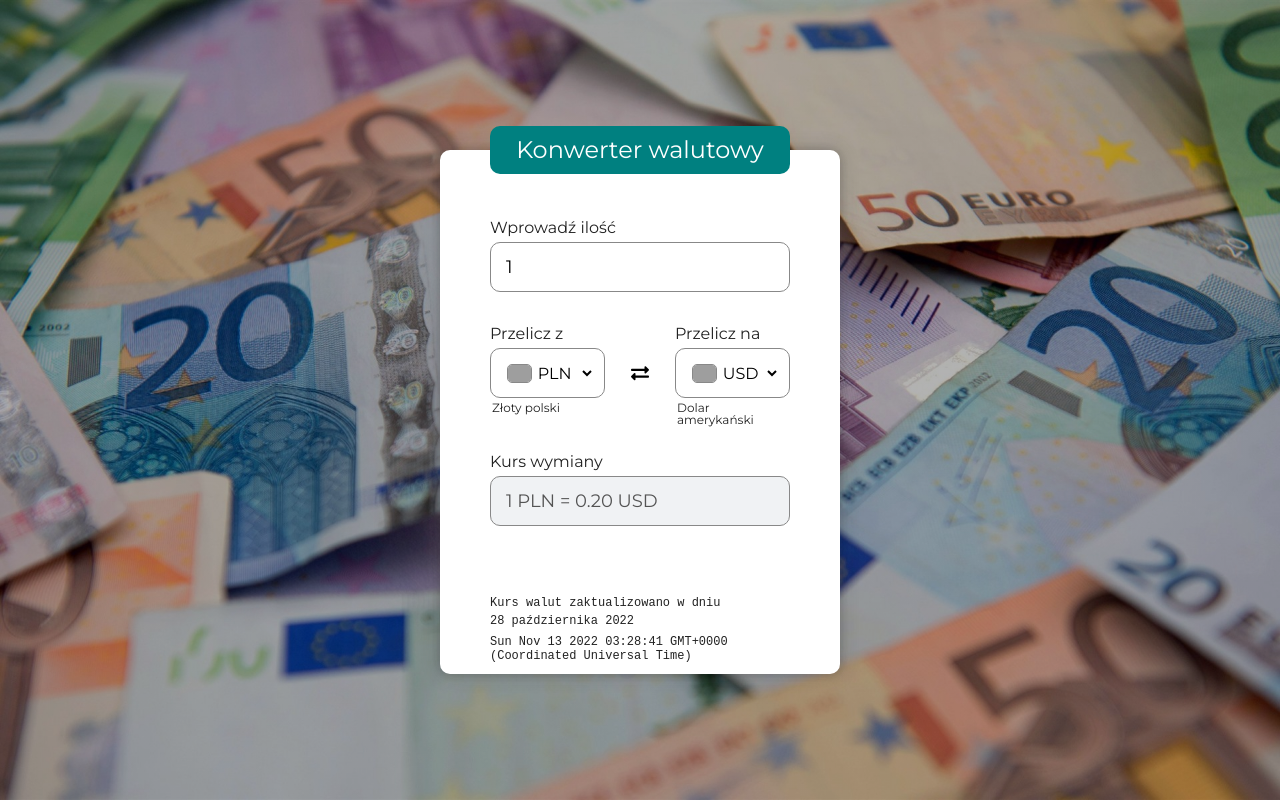
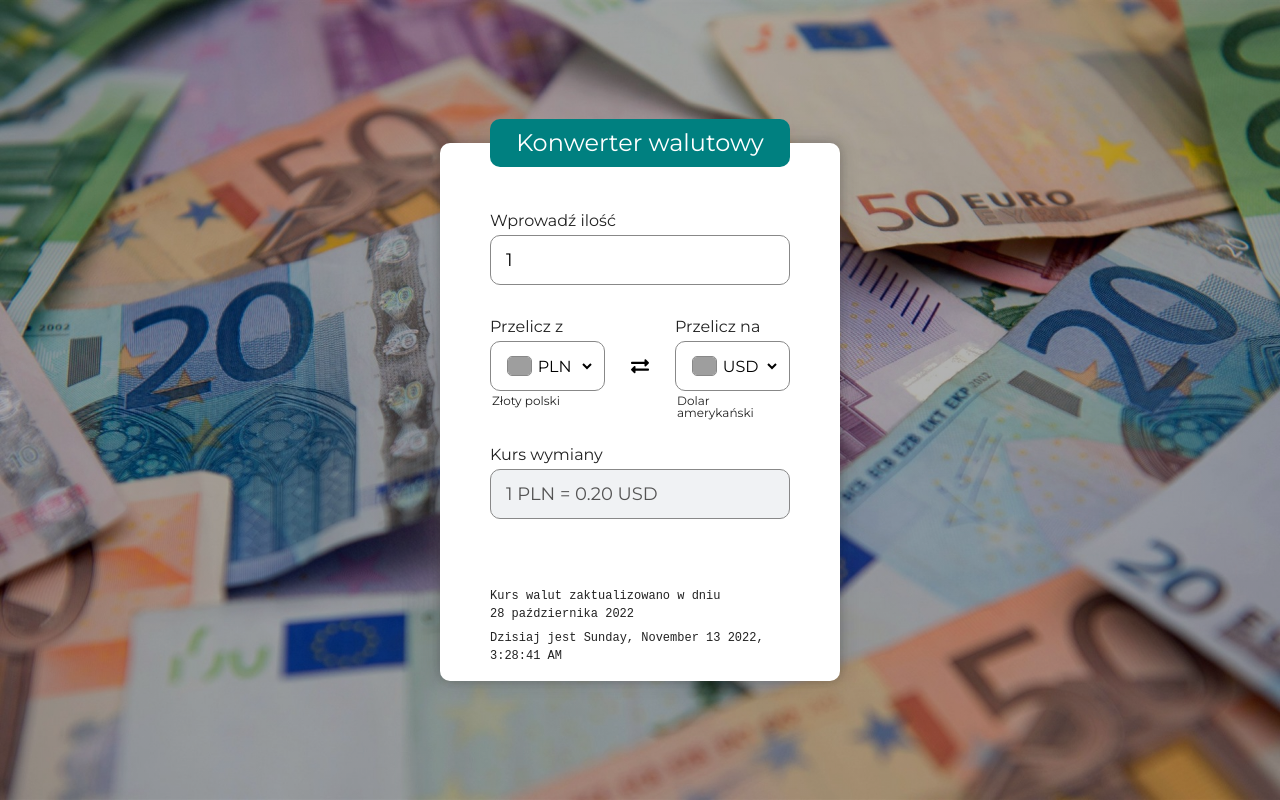
Before and after one commit to lkkolosowski/currency-converter-react, a React (Create React App) app: page / in a window 1280 px wide. Built offline with nearby package versions, Linux system fonts and the light colour scheme; grey boxes are pictures that could not be loaded; a web font is replaced by a local one.

Commit message:
formatted content of <Clock> component

```diff
--- a/src/Clock/index.js
+++ b/src/Clock/index.js
@@ -1,7 +1,28 @@
+import "./style.css";
+
 const Clock = () => {
-  const myDate = new Date();
+  const newDate = new Date();
 
-  return <span className="date">{myDate.toString()}</span>;
+  return (
+    <p className="clock">
+      <span>
+        Dzisiaj&nbsp;jest&nbsp;
+        {newDate.toLocaleDateString(undefined, { weekday: "long" })}
+        {", "}
+      </span>
+      <span>
+        {newDate
+          .toLocaleDateString(undefined, { day: "numeric", month: "long" })
+          .split(" ")
+          .map((element) => (
+            <span>{element}&nbsp;</span>
+          ))}
+        {newDate.toLocaleDateString(undefined, { year: "numeric" })}
+        {", "}
+      </span>
+      <span>{newDate.toLocaleTimeString()}</span>
+    </p>
+  );
 };
 
 export default Clock;
```
